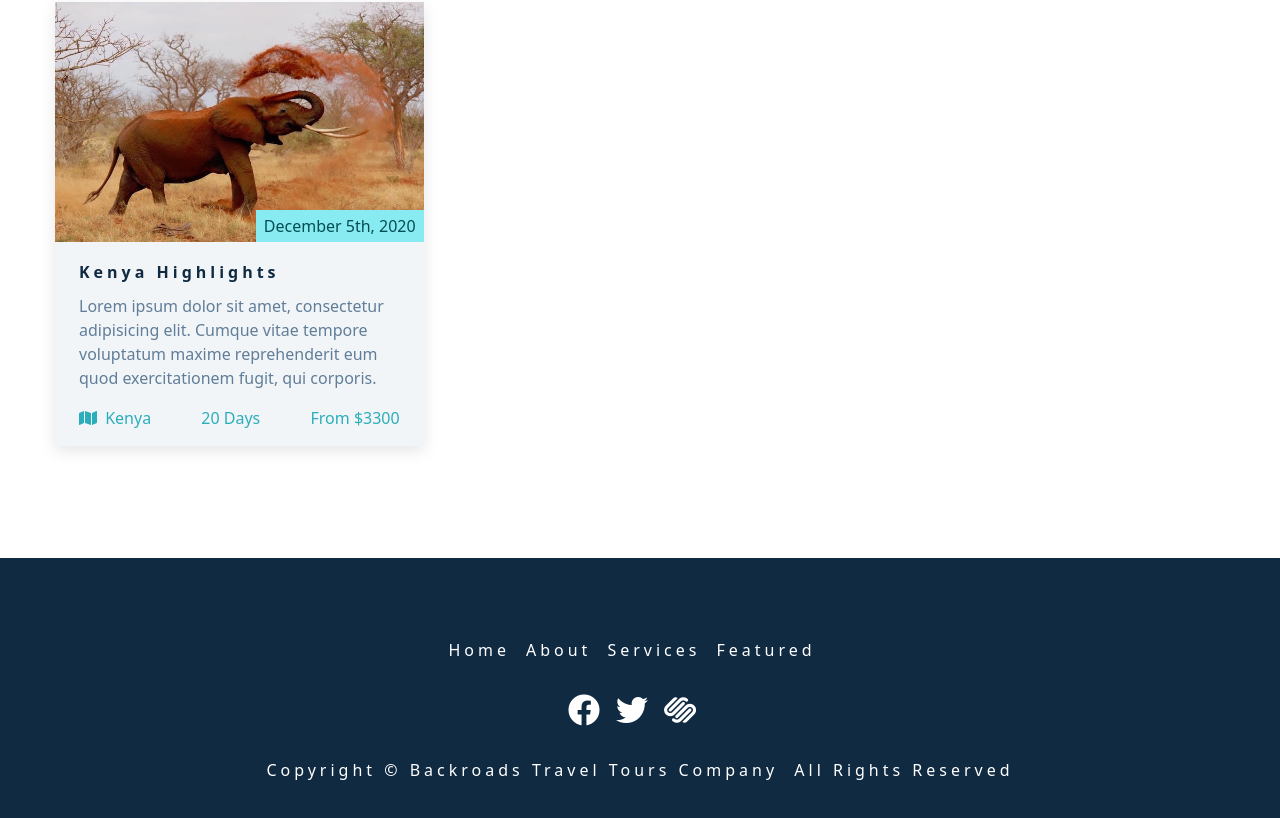
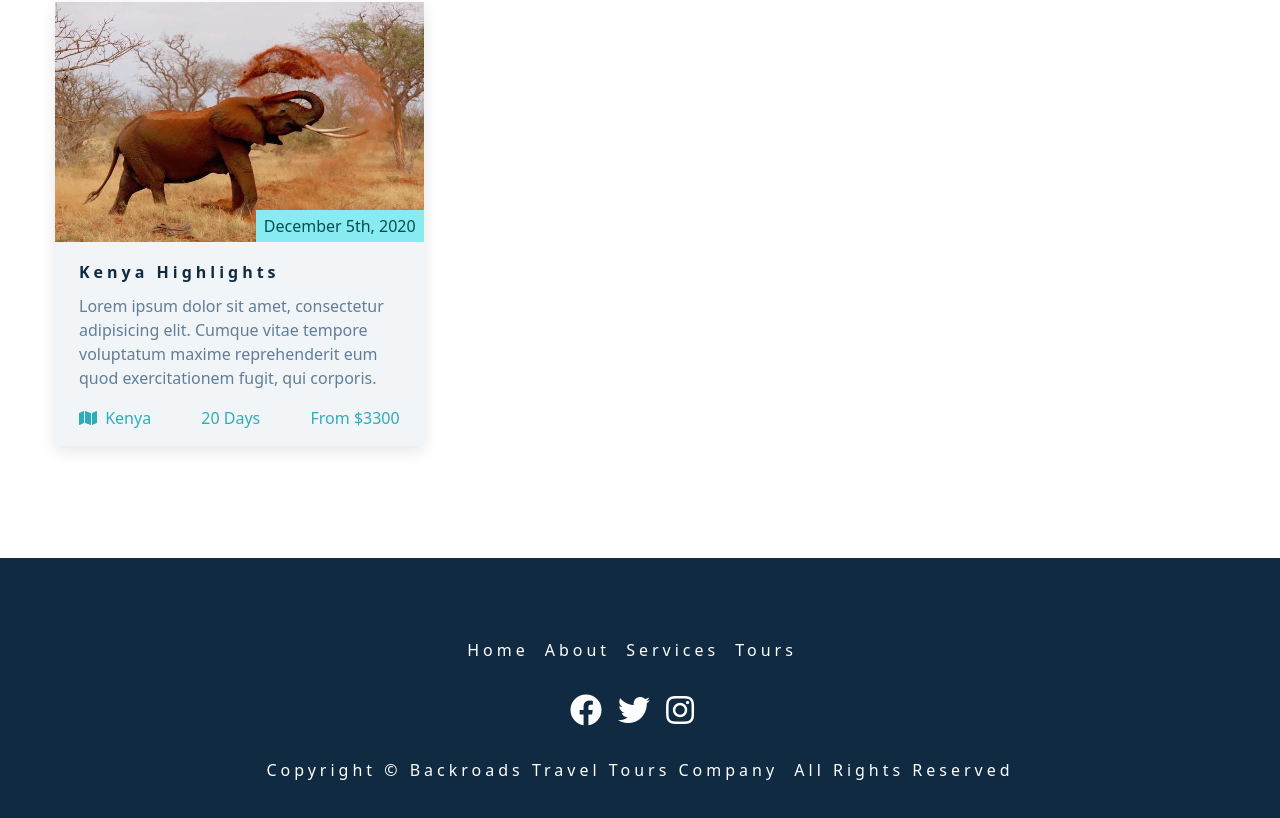
Before and after one commit to m-rokon/react-projects, a React (Create React App) app in the folder 02-backroads-project/: page / in a window 1280 px wide. Shown: the part 2561-3379 px from the top of the page. Built offline with nearby package versions, Linux system fonts and the light colour scheme.

Commit message:
`Footer`, `Navbar` and data.js update

```diff
--- a/02-backroads-project/src/components/Footer.js
+++ b/02-backroads-project/src/components/Footer.js
@@ -1,46 +1,31 @@
+import { pageLinks, socialLinks } from "../data";
+
 const Footer = () => {
 	return (
-		<footer class="section footer">
-			<ul class="footer-links">
-				<li>
-					<a href="#home" class="footer-link">
-						home
-					</a>
-				</li>
-				<li>
-					<a href="#about" class="footer-link">
-						about
-					</a>
-				</li>
-				<li>
-					<a href="#services" class="footer-link">
-						services
-					</a>
-				</li>
-				<li>
-					<a href="#featured" class="footer-link">
-						featured
-					</a>
-				</li>
+		<footer className="section footer">
+			<ul className="footer-links">
+				{pageLinks.map(({ id, href, text }) => {
+					return (
+						<li key={id}>
+							<a href={href} className="footer-link">
+								{text}
+							</a>
+						</li>
+					);
+				})}
 			</ul>
-			<ul class="footer-icons">
-				<li>
-					<a href="https://www.twitter.com" target="_blank" class="footer-icon">
-						<i class="fab fa-facebook"></i>
-					</a>
-				</li>
-				<li>
-					<a href="https://www.twitter.com" target="_blank" class="footer-icon">
-						<i class="fab fa-twitter"></i>
-					</a>
-				</li>
-				<li>
-					<a href="https://www.twitter.com" target="_blank" class="footer-icon">
-						<i class="fab fa-squarespace"></i>
-					</a>
-				</li>
+			<ul className="footer-icons">
+				{socialLinks.map(({ id, href, icon }) => {
+					return (
+						<li key={id}>
+							<a href={href} target="_blank" className="footer-icon">
+								<i className={icon}></i>
+							</a>
+						</li>
+					);
+				})}
 			</ul>
-			<p class="copyright">
+			<p className="copyright">
 				copyright &copy; Backroads travel tours company
 				<span id="date"></span> all rights reserved
 			</p>
--- a/02-backroads-project/src/components/Navbar.js
+++ b/02-backroads-project/src/components/Navbar.js
@@ -19,7 +19,7 @@ const Navbar = () => {
 							<li key={id}>
 								<a href={href} className="nav-link">
 									{text}
-								</a>{" "}
+								</a>
 							</li>
 						);
 					})}
@@ -27,7 +27,7 @@ const Navbar = () => {
 
 				<ul className="nav-icons">
 					{socialLinks.map((socialNetworks) => {
-						const { id, href, text } = socialNetworks;
+						const { id, href, icon } = socialNetworks;
 						return (
 							<li key={id}>
 								<a
@@ -36,7 +36,7 @@ const Navbar = () => {
 									rel="noreferrer"
 									className="nav-icon"
 								>
-									<i className={`fab fa-${text}`}></i>
+									<i className={icon}></i>
 								</a>
 							</li>
 						);
--- a/02-backroads-project/src/data.js
+++ b/02-backroads-project/src/data.js
@@ -30,17 +30,17 @@ export const socialLinks = [
 	{
 		id: 1,
 		href: "https://facebook.com/",
-		text: "facebook",
+		icon: "fab fa-facebook",
 	},
 	{
-		id: 1,
+		id: 2,
 		href: "https://x.com/",
-		text: "twitter",
+		icon: "fab fa-twitter",
 	},
 	{
-		id: 1,
+		id: 3,
 		href: "https://instagram.com/",
-		text: "instagram",
+		icon: "fab fa-instagram",
 	},
 ];
 
```
